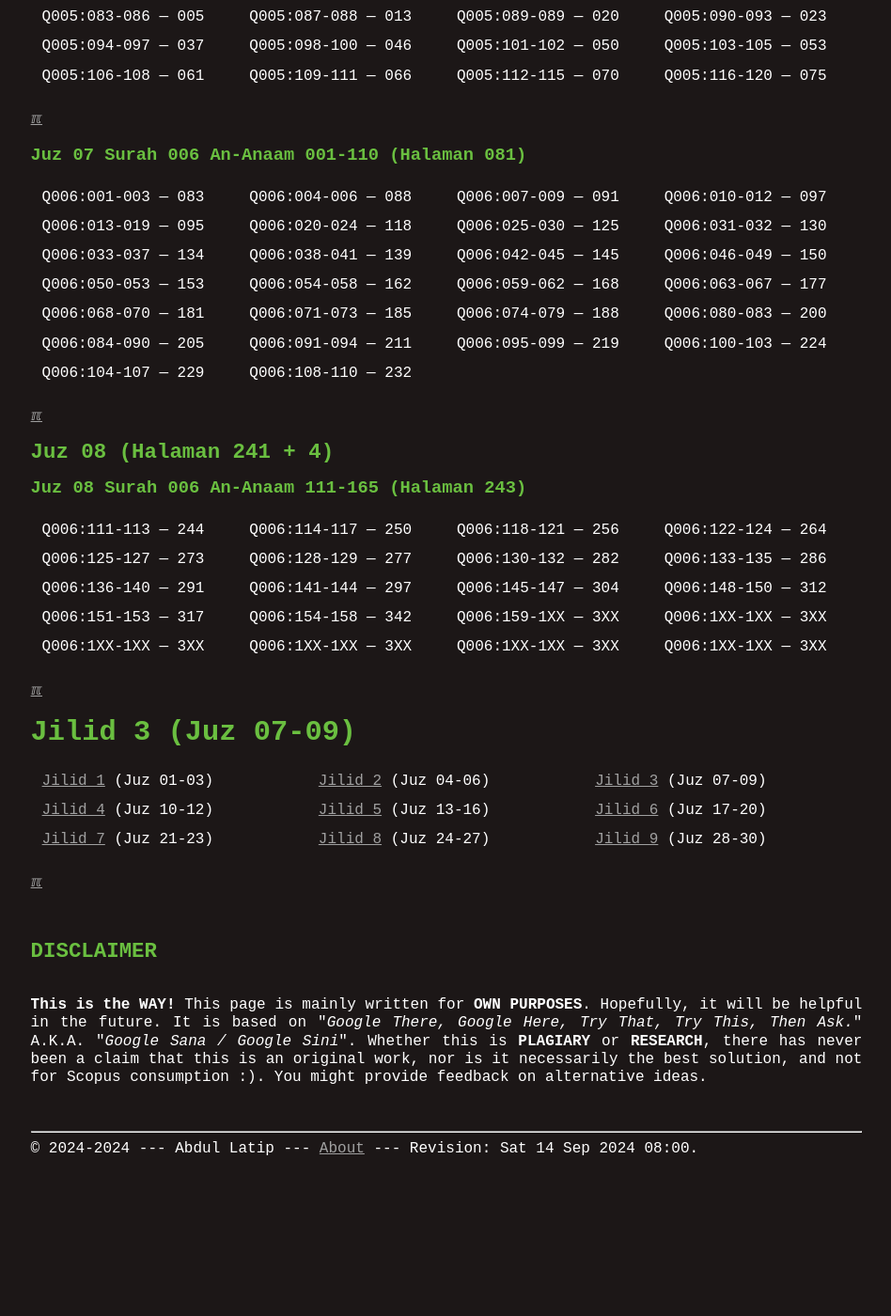
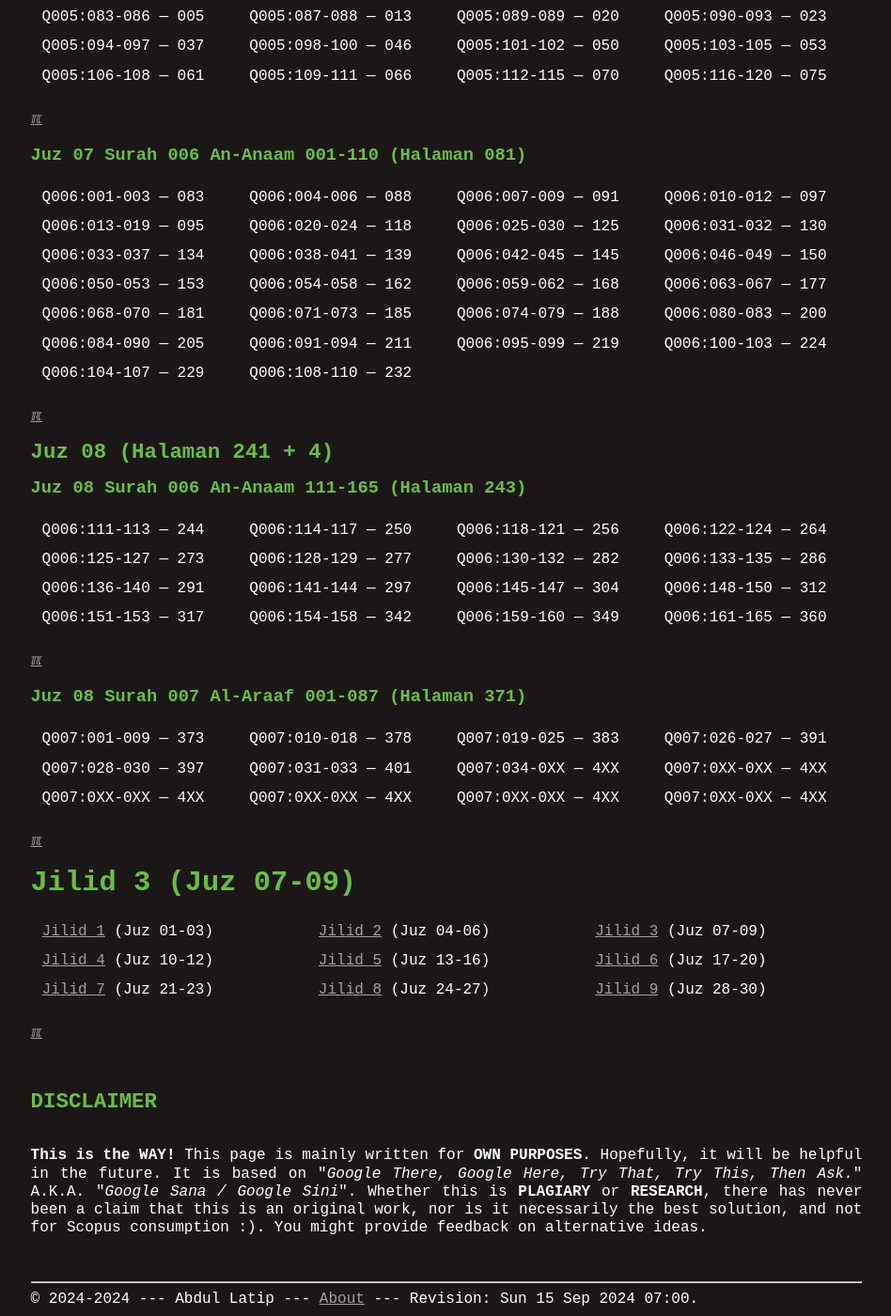
Before and after one commit to dullatip/indexquran, a Jekyll site: the page built from 003.md, in a window 1280 px wide and 1400 px high, scrolled down 886 px. Shown: the whole window at 94% size, without its empty margins (165-1113 px from the left). Built offline with Jekyll 4.4.1, drawn with Linux system fonts in a browser that asks for light colours; before the commit the page ends 2126 px from its top, so only the background shows below that.

Commit message:
modified:   003.md

```diff
--- a/003.md
+++ b/003.md
@@ -41,8 +41,15 @@
 | Q006:111-113 --- 244 | Q006:114-117 --- 250 | Q006:118-121 --- 256 | Q006:122-124 --- 264 |
 | Q006:125-127 --- 273 | Q006:128-129 --- 277 | Q006:130-132 --- 282 | Q006:133-135 --- 286 |
 | Q006:136-140 --- 291 | Q006:141-144 --- 297 | Q006:145-147 --- 304 | Q006:148-150 --- 312 |
-| Q006:151-153 --- 317 | Q006:154-158 --- 342 | Q006:159-1XX --- 3XX | Q006:1XX-1XX --- 3XX |
-| Q006:1XX-1XX --- 3XX | Q006:1XX-1XX --- 3XX | Q006:1XX-1XX --- 3XX | Q006:1XX-1XX --- 3XX |
+| Q006:151-153 --- 317 | Q006:154-158 --- 342 | Q006:159-160 --- 349 | Q006:161-165 --- 360 |
+
+[&#x213C;](#)<br id="idx308007371">
+
+### Juz 08 Surah 007 Al-Araaf 001-087 (Halaman 371)
+
+| Q007:001-009 --- 373 | Q007:010-018 --- 378 | Q007:019-025 --- 383 | Q007:026-027 --- 391 |
+| Q007:028-030 --- 397 | Q007:031-033 --- 401 | Q007:034-0XX --- 4XX | Q007:0XX-0XX --- 4XX |
+| Q007:0XX-0XX --- 4XX | Q007:0XX-0XX --- 4XX | Q007:0XX-0XX --- 4XX | Q007:0XX-0XX --- 4XX |
 
 [&#x213C;](#)<br id="idxA">
 # Jilid 3 (Juz 07-09)
--- a/_config.yml
+++ b/_config.yml
@@ -1,4 +1,4 @@
-version:          "Sat 14 Sep 2024 08:00"
+version:          "Sun 15 Sep 2024 07:00"
 copyright:        "2024-2024"
 title:            "Index Tafsir Al-Azhar HAMKA"
 author:           "Abdul Latip"
```
Also changed, not shown: 000.md (+1 -1 lines).
